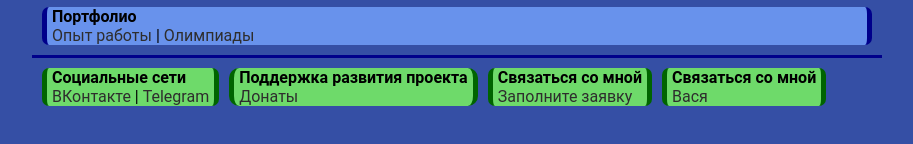
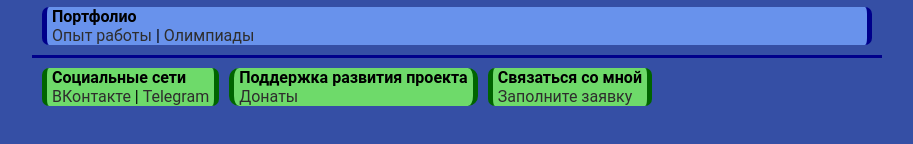
Before and after one commit to igor-rah/resume, a plain HTML site: page index.html in a window 1280 px wide. Shown: the part 420-564 px from the top of the page, without its empty margins (183-1096 px from the left). Drawn offline with Linux system fonts and the light colour scheme; a web font is replaced by a local one.

Commit message:
Extra changes

```diff
--- a/index.html
+++ b/index.html
@@ -44,10 +44,6 @@
             <p><strong>Связаться со мной</strong> <br> <a href="call.html">Заполните заявку</a></p>
 
         </footer>
-        <footer id="calling" class="footer">
-            <p><strong>Связаться со мной</strong> <br> <a href="vasya.html">Вася</a></p>
-
-        </footer>
     </div>
 </body>
 </html>
```
